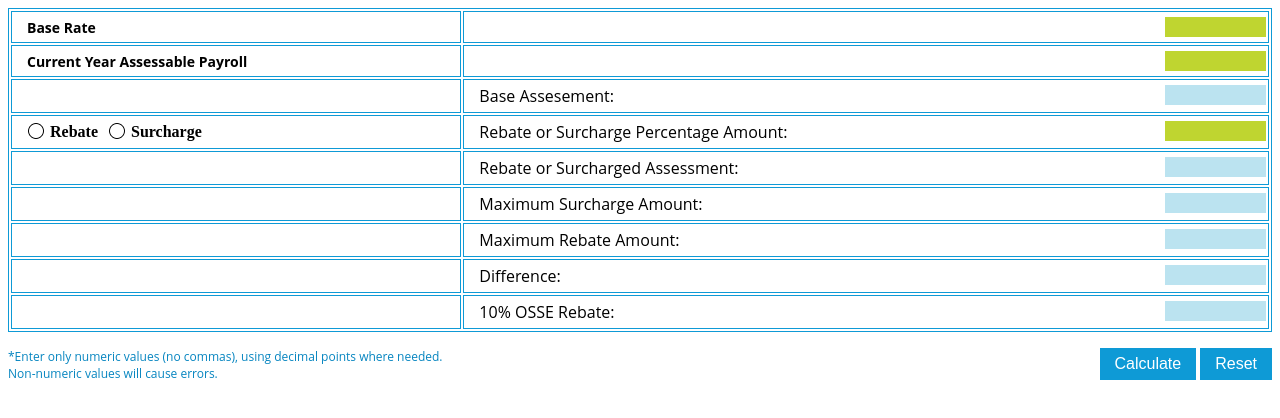
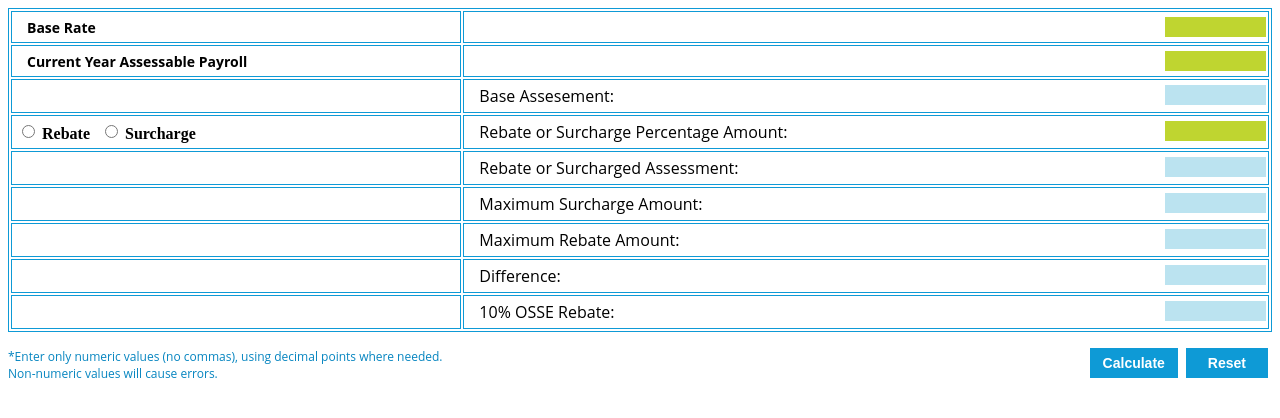
Before and after one commit to keithghrobertson/FMIOSA-Calculator, a plain HTML site: page index.html in a window 1280 px wide. Drawn offline with Linux system fonts and the light colour scheme.

Commit message:
More design changes

```diff
--- a/index.html
+++ b/index.html
@@ -45,17 +45,21 @@
 
 			// -->
 			</script>
-            <style>
+            <style type="text/css">
+
 			calc{
 				border-color:#0E9AD6;
 				font-family:'Open Sans',Arial, Helvetica, sans-serif
 			}
+
+
 			td{padding: 5px 2px 5px 5px !important;}
 
 			input[name=baseRate],input[name=payroll],input[name=discountSurcharge] {
 			 	background-color:#BFD530;
 				height:20px;
 				border:none;
+				text-align:center;
 			}
 
 			input[name=base],input[name=disSurAssessment],input[name=maxSur],input[name=maxDis],input[name=difference],input[name=osse]{
@@ -63,14 +67,24 @@
 				height:20px;
 				border:none;
 				cursor:not-allowed;
+				text-align:center;
 			}
 
 			input[name=calculateBtn],input[name=resetBtn]{
 				background-color:#0E9AD6;
 				border:none;
 				color:#fff;
-				padding:7px 15px;
-				font-size:16px;
+				padding:7px 22px;
+				font-size:14px;
+				font-weight:bold;
+				margin-right:4px;
+			}
+			input[name=calculateBtn]{
+				padding:7px 13px;
+			}
+
+			input[name=calculateBtn]:hover,input[name=resetBtn]:hover{
+				background:#BFD530
 			}
 
 			#assessment-table span.td-titles{
@@ -96,23 +110,13 @@
 			}
 			.clear{clear:both;}
 
+			table#assessment-table,#assessment-table tr,#assessment-table td{
+			 	border:1px solid #0E9AD6;
+			}
 
 			input[type="radio"] {
-				display:none;
+				height:15px;
 			}
-			input[type="radio"] + label span {
-				display:inline-block;
-				width:19px;
-				height:19px;
-				margin:-1px 4px 0 0;
-				vertical-align:middle;
-				background:url(check_radio_sheet.png) left top no-repeat;
-				cursor:pointer;
-			}
-			input[type="radio"]:checked + label span {
-				background:url(check_radio_sheet.png) -19px top no-repeat;
-			}
-
 
 
 			</style>
```
